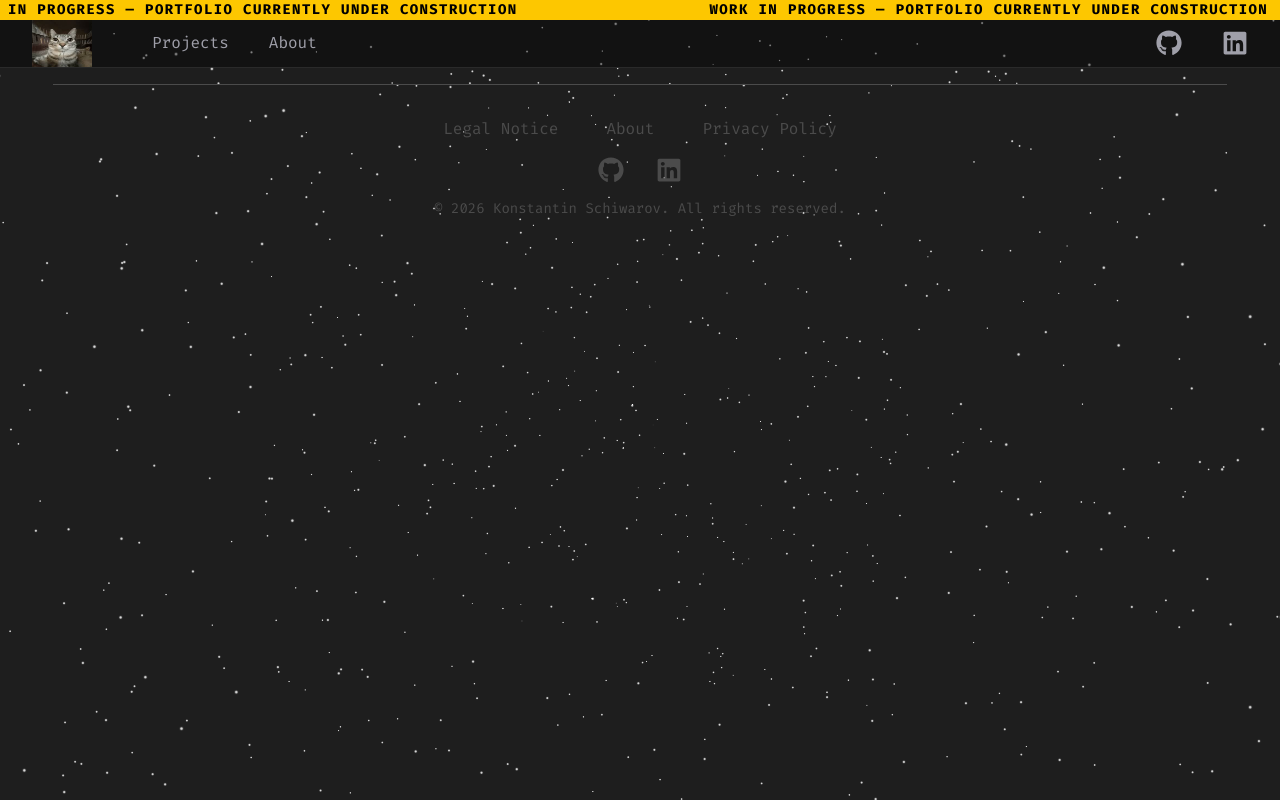
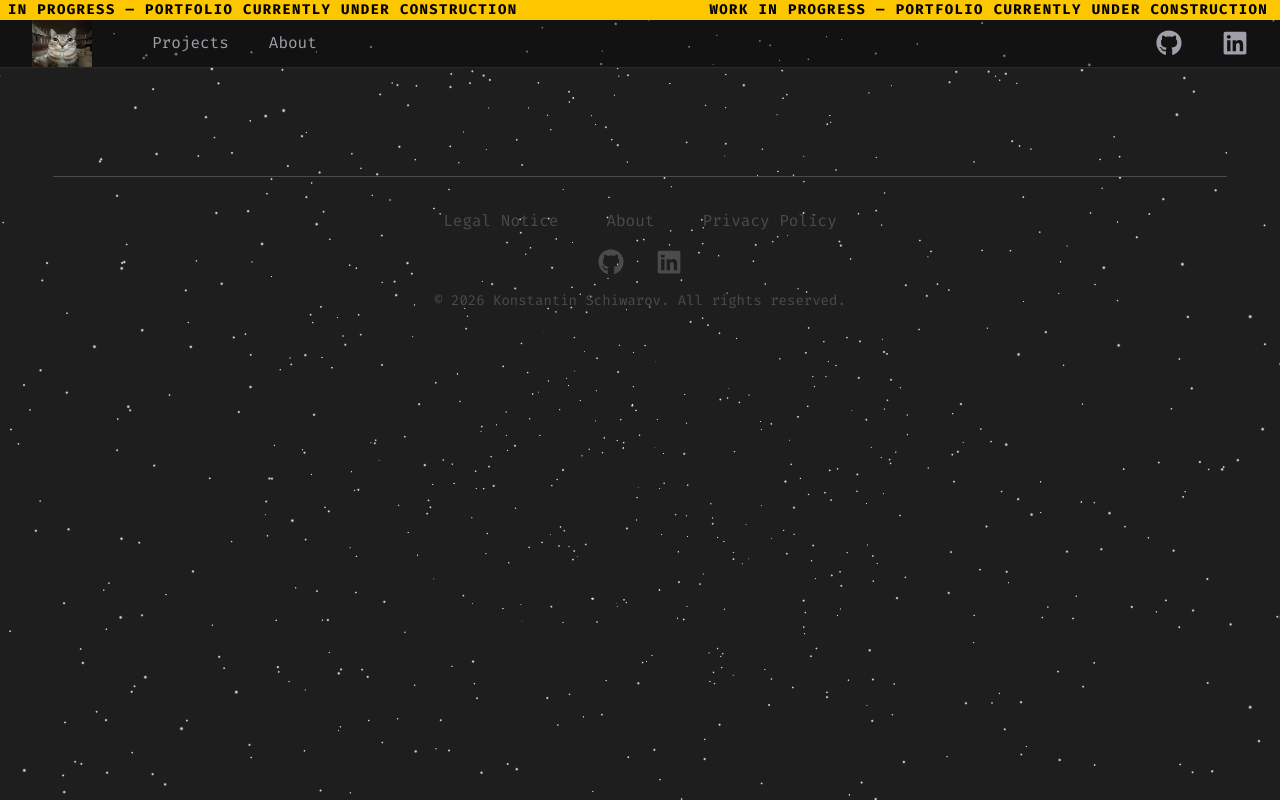
Before and after one commit to Sonic12K12/portfolio-website-nextjs, a Next.js app: page / in a window 1280 px wide. Built offline with nearby package versions, Linux system fonts and the light colour scheme.

Commit message:
update RootLayout to include padding and minimum height for better layout

```diff
--- a/src/app/layout.js
+++ b/src/app/layout.js
@@ -41,9 +41,8 @@ export default function RootLayout({ children }) {
   return (
     <html lang="en">
       <body
-        className={`${FiraCode.variable} font-sans antialiased bg-background`}
+        className={`${FiraCode.variable} font-sans antialiased bg-background pt-28 min-h-screen`}
       >
-        <WipBanner />
         <Navbar />
         {children}
         <Analytics />
```
